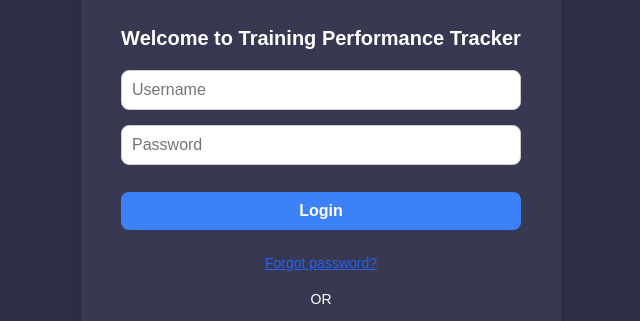
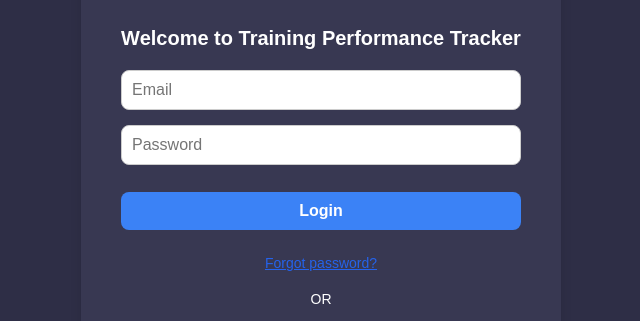
Before and after one commit to naveenkumar-42/Training_performance_tacker_Dashboard, a React (Create React App) app: page /login in a window 1280 px wide. Shown: the part 237-558 px from the top of the page, without its empty margins (319-959 px from the left). Built offline with nearby package versions, Linux system fonts and the light colour scheme; no server answers; a web font is replaced by a local one.

Commit message:
updated login page with supabase

```diff
--- a/package.json
+++ b/package.json
@@ -8,6 +8,7 @@
     "@emotion/styled": "^11.13.0",
     "@mui/x-charts": "^7.17.0",
     "@p2m/react-native-echarts": "^1.0.1",
+    "@supabase/supabase-js": "^2.76.1",
     "@testing-library/jest-dom": "^5.16.5",
     "@testing-library/react": "^13.4.0",
     "@testing-library/user-event": "^13.5.0",
--- a/src/pages/Login.js
+++ b/src/pages/Login.js
@@ -1,68 +1,124 @@
 import React, { useCallback, useEffect, useState } from "react";
 import { useNavigate } from "react-router-dom";
-import { Client, Account } from 'appwrite';
+import { createClient } from "@supabase/supabase-js";
 import { FcGoogle } from "react-icons/fc";
 import "./Login.css";
+
+// 🔹 Supabase configuration
+const SUPABASE_URL = "https://vqknuxdcxrzqpwrfholw.supabase.co";
+const SUPABASE_ANON_KEY =
+  "eyJhbGciOiJIUzI1NiIsInR5cCI6IkpXVCJ9.eyJpc3MiOiJzdXBhYmFzZSIsInJlZiI6InZxa251eGRjeHJ6cXB3cmZob2x3Iiwicm9sZSI6ImFub24iLCJpYXQiOjE3NjEyMDk3MjYsImV4cCI6MjA3Njc4NTcyNn0.sxBFHomezK5IsnuOY8lpVnKmeEX7SmAFvloUupS0yoQ";
+
+const supabase = createClient(SUPABASE_URL, SUPABASE_ANON_KEY);
 
 const Login = () => {
   const navigate = useNavigate();
   const [isAuthenticated, setIsAuthenticated] = useState(false);
 
-  const client = new Client();
-  client
-    .setEndpoint('https://cloud.appwrite.io/v1')
-    .setProject('66ef10510008d8d30400');
-
-  const account = new Account(client);
-
+  // 🔹 Check if user session already exists
   useEffect(() => {
     const checkSession = async () => {
-      try {
-        const session = await account.get();
-        console.log('User session found:', session);
-        localStorage.setItem('userSession', JSON.stringify(session));
+      const {
+        data: { session },
+        error,
+      } = await supabase.auth.getSession();
+
+      if (session) {
+        console.log("User session found:", session);
+        localStorage.setItem("userSession", JSON.stringify(session));
         setIsAuthenticated(true);
-        navigate('/profile');
-      } catch (error) {
-        console.error('No session found:', error.message);
+        navigate("/profile");
+      } else {
+        console.error("No session found:", error?.message || "No active session");
         setIsAuthenticated(false);
       }
     };
 
-    const storedSession = localStorage.getItem('userSession');
+    const storedSession = localStorage.getItem("userSession");
     if (storedSession) {
       const session = JSON.parse(storedSession);
-      console.log('Restored session from localStorage:', session);
+      console.log("Restored session from localStorage:", session);
       setIsAuthenticated(true);
     } else {
       checkSession();
     }
-  }, [account, navigate]);
+  }, [navigate]);
 
-  const handleGoogleLogin = useCallback(() => {
-    console.log("Skipping Google OAuth — redirecting to profile...");
-    setIsAuthenticated(true);
-    navigate("/profile");
-  }, [navigate]);
+  // 🔹 Google OAuth Login
+  const handleGoogleLogin = useCallback(async () => {
+    try {
+      const { data, error } = await supabase.auth.signInWithOAuth({
+        provider: "google",
+      });
+
+      if (error) throw error;
+
+      console.log("Redirecting to Google OAuth:", data);
+      // Supabase automatically redirects to Google login
+    } catch (error) {
+      console.error("Google login error:", error.message);
+    }
+  }, []);
+
+  // 🔹 Basic email/password login (optional)
+  const handleEmailLogin = async (e) => {
+    e.preventDefault();
+
+    const email = e.target.email.value;
+    const password = e.target.password.value;
+
+    try {
+      const { data, error } = await supabase.auth.signInWithPassword({
+        email,
+        password,
+      });
+
+      if (error) throw error;
+
+      console.log("Login successful:", data);
+      localStorage.setItem("userSession", JSON.stringify(data.session));
+      setIsAuthenticated(true);
+      navigate("/profile");
+    } catch (error) {
+      console.error("Login error:", error.message);
+      alert("Invalid email or password");
+    }
+  };
 
   return (
     <div className="login-container">
       <div className="login-form">
         <div className="logo-section">
           <img className="logo" alt="logo" src="/image-11@2x.png" />
-          <h3 className="welcome-message">Welcome to Training Performance Tracker</h3>
+          <h3 className="welcome-message">
+            Welcome to Training Performance Tracker
+          </h3>
         </div>
 
-        <div className="input-section">
-          <input type="text" className="input-field" placeholder="Username" />
-          <input type="password" className="input-field" placeholder="Password" />
-          <button className="login-btn">Login</button>
+        <form className="input-section" onSubmit={handleEmailLogin}>
+          <input
+            name="email"
+            type="email"
+            className="input-field"
+            placeholder="Email"
+            required
+          />
+          <input
+            name="password"
+            type="password"
+            className="input-field"
+            placeholder="Password"
+            required
+          />
+          <button type="submit" className="login-btn">
+            Login
+          </button>
           <div className="forgot-password">Forgot password?</div>
-        </div>
+        </form>
 
         <div className="separator">OR</div>
 
-        {/* Google OAuth Login */}
+        {/* 🔹 Google OAuth Login */}
         <div className="social-media-signuplogin" onClick={handleGoogleLogin}>
           <div className="google-button">
             <FcGoogle className="social-media-logo" />
```
Also changed, not shown: 1 other file (tests, documents, lock files or other folders).
